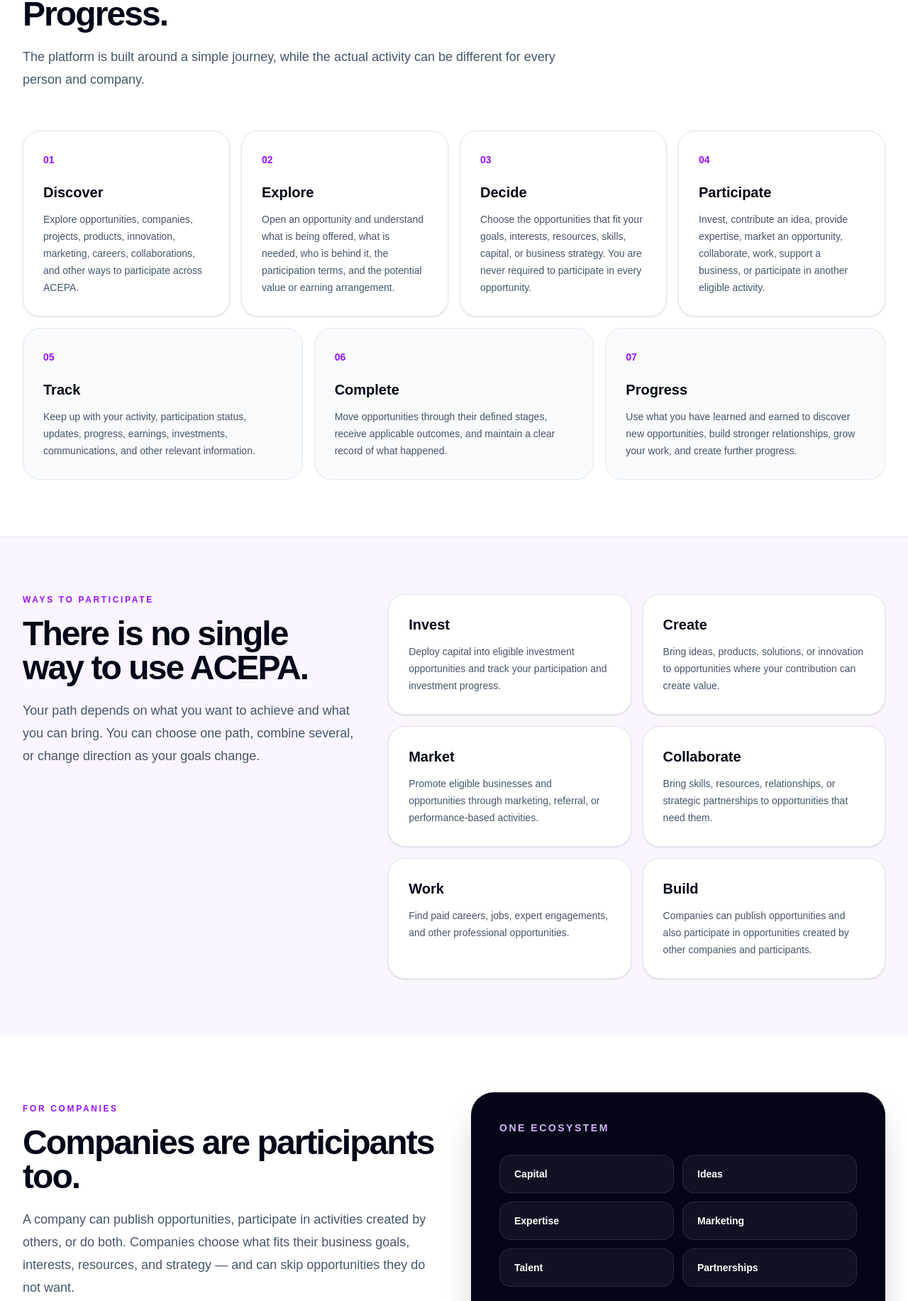
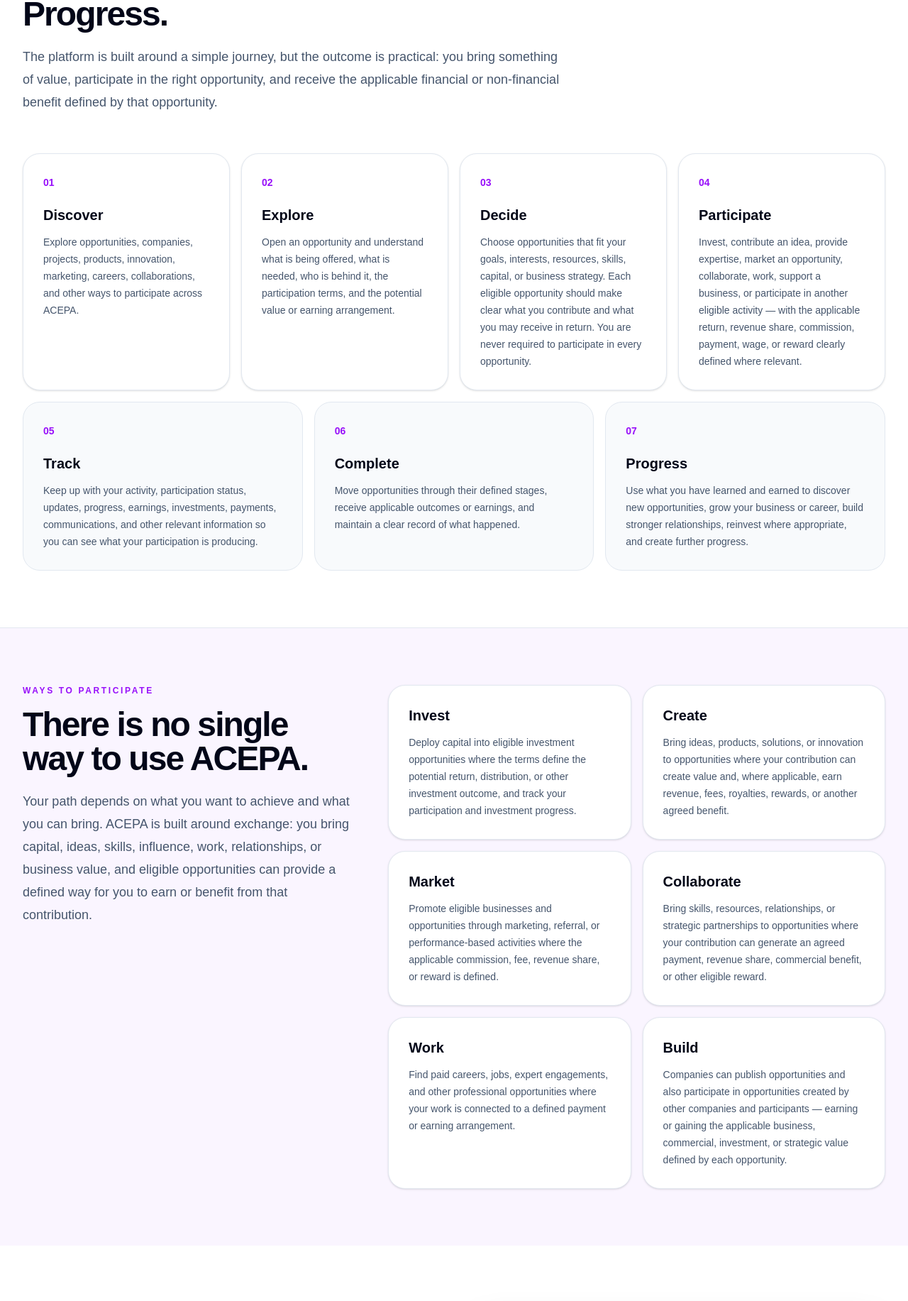
Before and after one commit to acepa-platform/acepa-platform, a Next.js app: page /how-it-works in a window 1280 px wide. Shown: the part 903-2736 px from the top of the page at 71% size. Built offline with nearby package versions, Linux system fonts and the light colour scheme.

Commit message:
Clarify ACEPA value exchange and earning opportunities

```diff
--- a/app/how-it-works/page.tsx
+++ b/app/how-it-works/page.tsx
@@ -14,37 +14,37 @@
   {
     number: "03",
     title: "Decide",
-    text: "Choose the opportunities that fit your goals, interests, resources, skills, capital, or business strategy. You are never required to participate in every opportunity.",
+    text: "Choose opportunities that fit your goals, interests, resources, skills, capital, or business strategy. Each eligible opportunity should make clear what you contribute and what you may receive in return. You are never required to participate in every opportunity.",
   },
   {
     number: "04",
     title: "Participate",
-    text: "Invest, contribute an idea, provide expertise, market an opportunity, collaborate, work, support a business, or participate in another eligible activity.",
+    text: "Invest, contribute an idea, provide expertise, market an opportunity, collaborate, work, support a business, or participate in another eligible activity — with the applicable return, revenue share, commission, payment, wage, or reward clearly defined where relevant.",
   },
   {
     number: "05",
     title: "Track",
-    text: "Keep up with your activity, participation status, updates, progress, earnings, investments, communications, and other relevant information.",
+    text: "Keep up with your activity, participation status, updates, progress, earnings, investments, payments, communications, and other relevant information so you can see what your participation is producing.",
   },
   {
     number: "06",
     title: "Complete",
-    text: "Move opportunities through their defined stages, receive applicable outcomes, and maintain a clear record of what happened.",
+    text: "Move opportunities through their defined stages, receive applicable outcomes or earnings, and maintain a clear record of what happened.",
   },
   {
     number: "07",
     title: "Progress",
-    text: "Use what you have learned and earned to discover new opportunities, build stronger relationships, grow your work, and create further progress.",
+    text: "Use what you have learned and earned to discover new opportunities, grow your business or career, build stronger relationships, reinvest where appropriate, and create further progress.",
   },
 ];
 
 const paths = [
-  ["Invest", "Deploy capital into eligible investment opportunities and track your participation and investment progress."],
-  ["Create", "Bring ideas, products, solutions, or innovation to opportunities where your contribution can create value."],
-  ["Market", "Promote eligible businesses and opportunities through marketing, referral, or performance-based activities."],
-  ["Collaborate", "Bring skills, resources, relationships, or strategic partnerships to opportunities that need them."],
-  ["Work", "Find paid careers, jobs, expert engagements, and other professional opportunities."],
-  ["Build", "Companies can publish opportunities and also participate in opportunities created by other companies and participants."],
+  ["Invest", "Deploy capital into eligible investment opportunities where the terms define the potential return, distribution, or other investment outcome, and track your participation and investment progress."],
+  ["Create", "Bring ideas, products, solutions, or innovation to opportunities where your contribution can create value and, where applicable, earn revenue, fees, royalties, rewards, or another agreed benefit."],
+  ["Market", "Promote eligible businesses and opportunities through marketing, referral, or performance-based activities where the applicable commission, fee, revenue share, or reward is defined."],
+  ["Collaborate", "Bring skills, resources, relationships, or strategic partnerships to opportunities where your contribution can generate an agreed payment, revenue share, commercial benefit, or other eligible reward."],
+  ["Work", "Find paid careers, jobs, expert engagements, and other professional opportunities where your work is connected to a defined payment or earning arrangement."],
+  ["Build", "Companies can publish opportunities and also participate in opportunities created by other companies and participants — earning or gaining the applicable business, commercial, investment, or strategic value defined by each opportunity."],
 ];
 
 export default function HowItWorksPage() {
@@ -81,7 +81,7 @@
             <div className="inline-flex rounded-full border border-purple-300/30 bg-purple-500/15 px-4 py-2 text-xs font-bold tracking-[0.18em] text-purple-200">HOW ACEPA WORKS</div>
             <h1 className="mt-7 text-5xl font-bold leading-[0.96] tracking-[-0.05em] sm:text-6xl lg:text-7xl">From possibility to progress.</h1>
             <p className="mt-7 max-w-3xl text-lg leading-8 text-slate-200 sm:text-xl">
-              ACEPA brings people, companies, opportunities, and participation into one ecosystem — so you can discover what fits you, make informed decisions, participate, track what happens, and keep moving forward.
+              ACEPA connects people and companies to opportunities where what they bring can create value — and where eligible participants can earn revenue, returns, commissions, fees, wages, or other defined rewards for their contribution, investment, work, or participation.
             </p>
             <div className="mt-9 flex flex-wrap gap-4">
               <Link href="/discover" className="rounded-xl bg-purple-600 px-6 py-3.5 text-sm font-semibold text-white shadow-xl shadow-purple-950/30 transition hover:bg-purple-500">Explore opportunities →</Link>
@@ -96,7 +96,7 @@
           <div className="max-w-3xl">
             <p className="text-xs font-bold tracking-[0.22em] text-purple-600">THE ACEPA LOOP</p>
             <h2 className="mt-4 text-4xl font-bold tracking-[-0.04em] sm:text-5xl">Discover. Explore. Decide. Participate. Track. Complete. Progress.</h2>
-            <p className="mt-5 text-lg leading-8 text-slate-600">The platform is built around a simple journey, while the actual activity can be different for every person and company.</p>
+            <p className="mt-5 text-lg leading-8 text-slate-600">The platform is built around a simple journey, but the outcome is practical: you bring something of value, participate in the right opportunity, and receive the applicable financial or non-financial benefit defined by that opportunity.</p>
           </div>
 
           <div className="mt-14 grid gap-4 sm:grid-cols-2 lg:grid-cols-4">
@@ -126,7 +126,7 @@
             <div>
               <p className="text-xs font-bold tracking-[0.22em] text-purple-600">WAYS TO PARTICIPATE</p>
               <h2 className="mt-4 text-4xl font-bold tracking-[-0.04em] sm:text-5xl">There is no single way to use ACEPA.</h2>
-              <p className="mt-5 text-lg leading-8 text-slate-600">Your path depends on what you want to achieve and what you can bring. You can choose one path, combine several, or change direction as your goals change.</p>
+              <p className="mt-5 text-lg leading-8 text-slate-600">Your path depends on what you want to achieve and what you can bring. ACEPA is built around exchange: you bring capital, ideas, skills, influence, work, relationships, or business value, and eligible opportunities can provide a defined way for you to earn or benefit from that contribution.</p>
             </div>
             <div className="grid gap-4 sm:grid-cols-2">
               {paths.map(([title, text]) => (
@@ -147,7 +147,7 @@
               <p className="text-xs font-bold tracking-[0.22em] text-purple-600">FOR COMPANIES</p>
               <h2 className="mt-4 text-4xl font-bold tracking-[-0.04em] sm:text-5xl">Companies are participants too.</h2>
               <p className="mt-5 text-lg leading-8 text-slate-600">
-                A company can publish opportunities, participate in activities created by others, or do both. Companies choose what fits their business goals, interests, resources, and strategy — and can skip opportunities they do not want.
+                A company can publish opportunities, participate in activities created by others, or do both. Companies choose what fits their business goals, interests, resources, and strategy — and can skip opportunities they do not want. When a company participates, the applicable commercial, investment, service, or other benefit should be clear before it commits.
               </p>
               <Link href="/companies" className="mt-8 inline-flex rounded-xl bg-slate-950 px-6 py-3.5 text-sm font-semibold text-white transition hover:bg-purple-700">Explore the company experience →</Link>
             </div>
@@ -158,7 +158,7 @@
                   <div key={item} className="rounded-2xl border border-white/10 bg-white/[0.05] px-5 py-4 text-sm font-semibold">{item}</div>
                 ))}
               </div>
-              <p className="mt-6 text-sm leading-6 text-slate-300">Different participants bring different forms of value. ACEPA connects those forms of value around structured opportunities.</p>
+              <p className="mt-6 text-sm leading-6 text-slate-300">Different participants bring different forms of value. ACEPA connects those forms of value around structured opportunities so value can move in both directions: participants contribute, and eligible participants receive the defined benefit for what they provide.</p>
             </div>
           </div>
         </div>
@@ -169,7 +169,7 @@
           <p className="text-xs font-bold tracking-[0.22em] text-purple-300">CLEAR PARTICIPATION</p>
           <h2 className="mt-4 text-4xl font-bold tracking-[-0.04em] sm:text-6xl">Understand the opportunity before you participate.</h2>
           <p className="mx-auto mt-6 max-w-3xl text-lg leading-8 text-slate-300">
-            ACEPA is designed so opportunities can communicate what is needed, who is involved, what participants can do, the applicable terms, and the expected progress or outcome. For regulated activities such as investments, additional eligibility, verification, legal, and compliance requirements may apply.
+            ACEPA is designed so opportunities can communicate what is needed, who is involved, what participants can do, what they can earn or receive, the applicable terms, and the expected progress or outcome. The goal is not participation for free: eligible participants should understand the value exchange before they commit. For regulated activities such as investments, additional eligibility, verification, legal, and compliance requirements may apply.
           </p>
           <div className="mt-9 flex flex-wrap justify-center gap-4">
             <Link href="/discover" className="rounded-xl bg-purple-600 px-7 py-4 text-sm font-semibold text-white transition hover:bg-purple-500">Start exploring →</Link>
```
